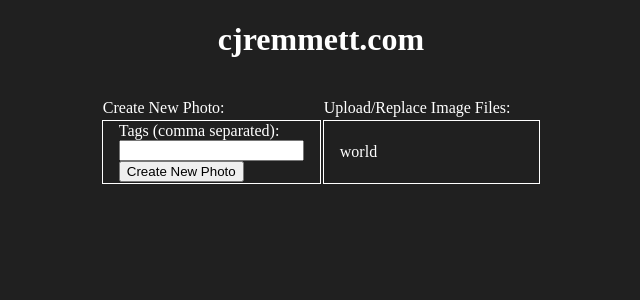
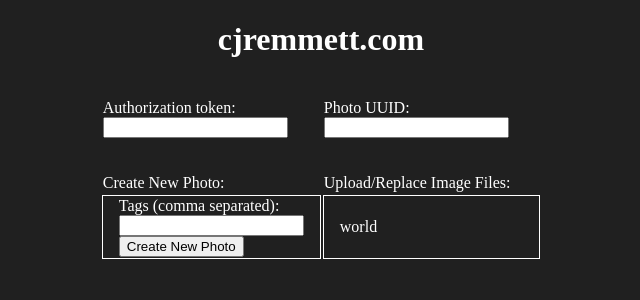
Before and after one commit to cjremmett/cjremmett-frontend, an Angular app: page /photography/upload in a window 1280 px wide. Shown: the top 300 px of the page, without its empty margins (319-959 px from the left). Built offline with nearby package versions, Linux system fonts and the light colour scheme; no server answers.

Commit message:
photo backend

```diff
--- a/src/app/photo-upload/photo-upload.component.css
+++ b/src/app/photo-upload/photo-upload.component.css
@@ -17,3 +17,7 @@
   width: 50%;
   border: 1px solid;
 }
+
+.authorizationTokenField {
+  padding-bottom: 2em;
+}
--- a/src/app/photo-upload/photo-upload.component.html
+++ b/src/app/photo-upload/photo-upload.component.html
@@ -1,5 +1,19 @@
 <div class="container">
   <table class="tablePhotoUpload">
+    <tr>
+      <td>
+        <form class="authorizationTokenField">
+          <label for="apiToken">Authorization token:</label>
+          <input type="text" id="apiToken" name="apiToken" [(ngModel)]="apiToken">
+        </form>
+      </td>
+      <td>
+        <form class="authorizationTokenField">
+          <label for="uuid">Photo UUID:</label>
+          <input type="text" id="uuid" name="uuid" [(ngModel)]="uuid">
+        </form>
+      </td>
+    </tr>
     <tr>
       <td>Create New Photo:</td>
       <td>Upload/Replace Image Files:</td>
--- a/src/app/photo-upload/photo-upload.component.ts
+++ b/src/app/photo-upload/photo-upload.component.ts
@@ -9,6 +9,7 @@ import { FormsModule } from '@angular/forms';
   styleUrl: './photo-upload.component.css'
 })
 export class PhotoUploadComponent {
+  apiToken = '';
   tags = '';
   uuid = '';
   async createPhoto(): Promise<void>
@@ -35,6 +36,7 @@ export class PhotoUploadComponent {
       headers:
       {
         "Content-Type": "application/json",
+        "token": this.apiToken,
       },
       body: tagsJsonString
     });
```
